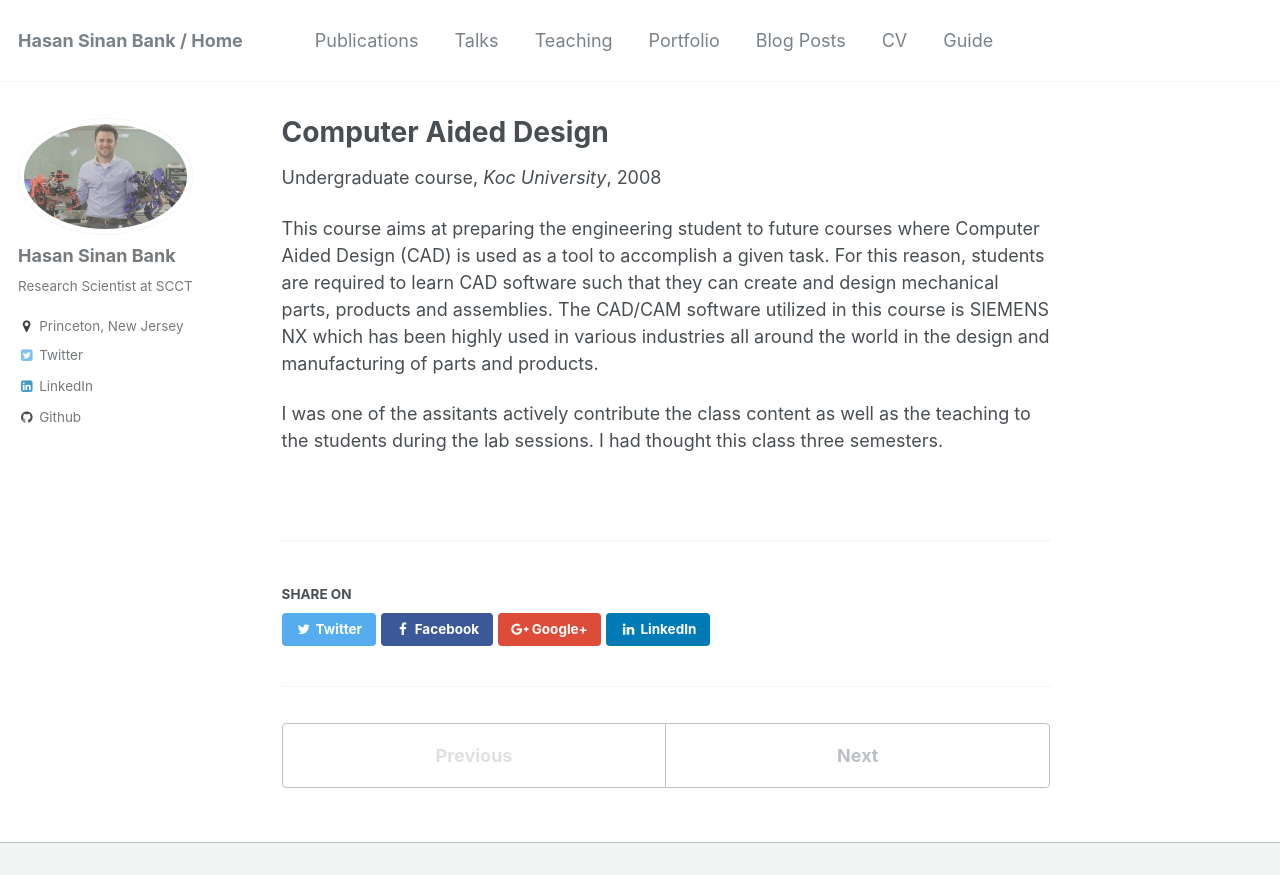
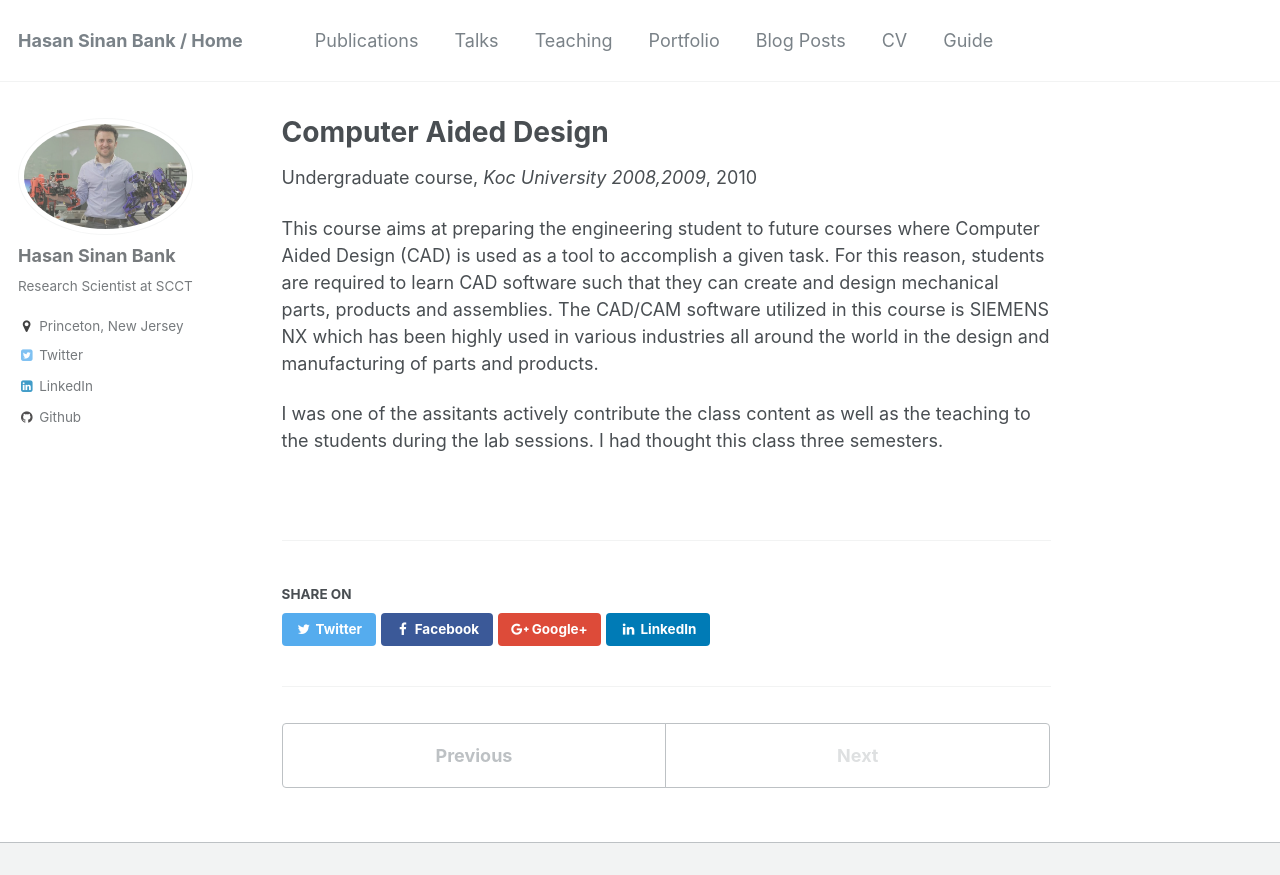
Before and after one commit to bankh/bankh.github.io, a Jekyll site: the page built from _teaching/2008-CAD.md, in a window 1280 px wide and 1070 px high, cut to the strip 0-875 px from the top of the window. Built offline with Jekyll 4.4.1, drawn with Linux system fonts in a browser that asks for light colours.

Commit message:
update wev

```diff
--- a/_teaching/2008-CAD.md
+++ b/_teaching/2008-CAD.md
@@ -3,8 +3,8 @@ title: "Computer Aided Design"
 collection: teaching
 type: "Undergraduate course"
 permalink: /teaching/2008-CAD
-venue: "Koc University"
-date: 2008-08-01
+venue: "Koc University 2008,2009"
+date: 2010-08-01
 location: "Istanbul, Turkey"
 ---
 
```
Also changed, not shown: images/2009-dynamics.jpg (added).
